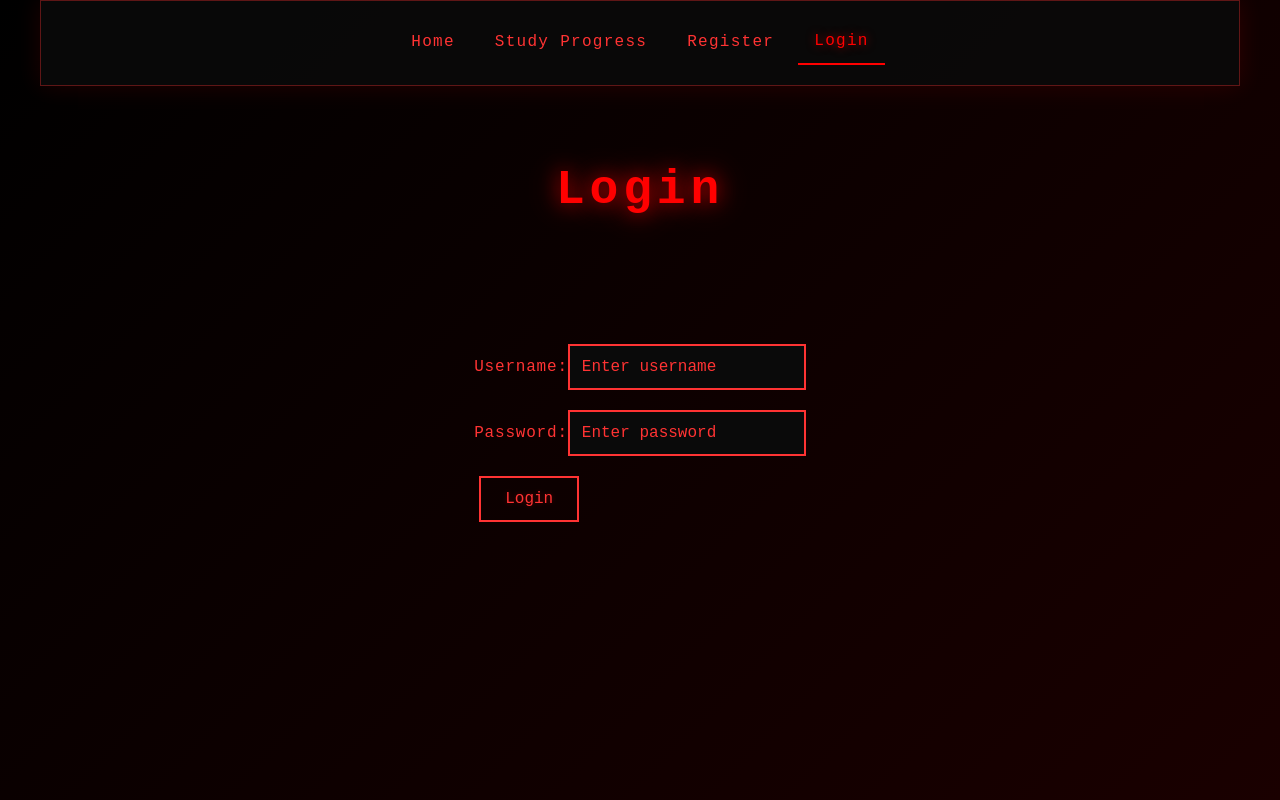
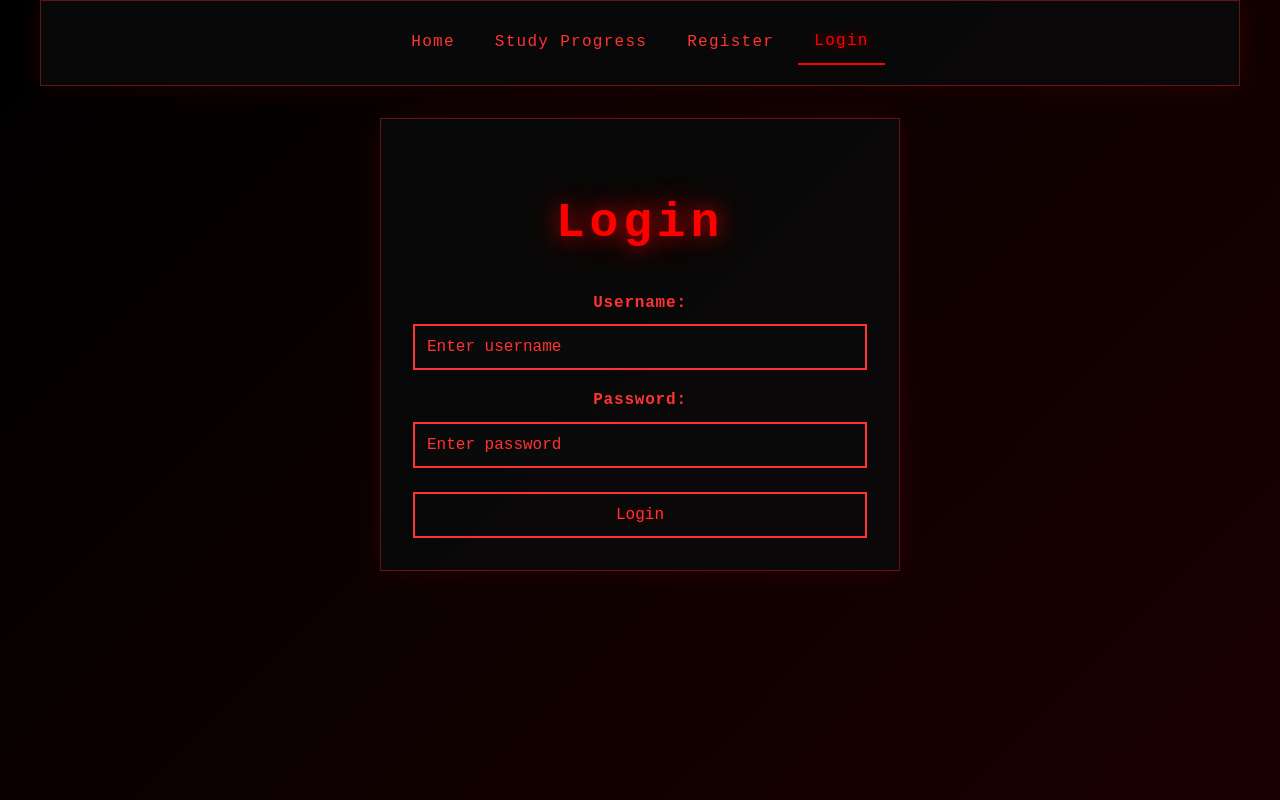
Before and after one commit to Senne-Derom/DevTrack, a Next.js app in the folder Frontend/devtrack/: page /login in a window 1280 px wide. Built offline with nearby package versions, Linux system fonts and the light colour scheme.

Commit message:
add styling to login page

```diff
--- a/Frontend/devtrack/app/login/page.tsx
+++ b/Frontend/devtrack/app/login/page.tsx
@@ -2,7 +2,7 @@ import LoginOverview from "@/components/login/LoginOverview";
 
 export default function loginPage() {
     return (
-        <div>
+        <div className="page page-centered">
             <LoginOverview />
         </div>
     )
--- a/Frontend/devtrack/components/login/LoginOverview.tsx
+++ b/Frontend/devtrack/components/login/LoginOverview.tsx
@@ -1,18 +1,20 @@
 export default function LoginOverview() {
     return (
-        <>
-            <h1 className="page-header">Login</h1>
-            <form>
+        <div className="form-card panel">
+            <div className="page-header">
+                <h1>Login</h1>
+            </div>
+            <form className="form">
                 <div>
-                    <label htmlFor="usernameInput">Username:</label>
+                    <label htmlFor="usernameInput" className="form-label">Username:</label>
                     <input type="text" id="usernameInput" name="username" placeholder="Enter username" required/>
                 </div>
                 <div>
-                    <label htmlFor="passwordInput">Password:</label>
+                    <label htmlFor="passwordInput" className="form-label">Password:</label>
                     <input type="password" id="passwordInput" name="password" placeholder="Enter password" required/>
                 </div>
-                <button type="submit">Login</button>
+                <button type="submit" className="form-submit">Login</button>
             </form>
-        </>
+        </div>
     )
 }
```
